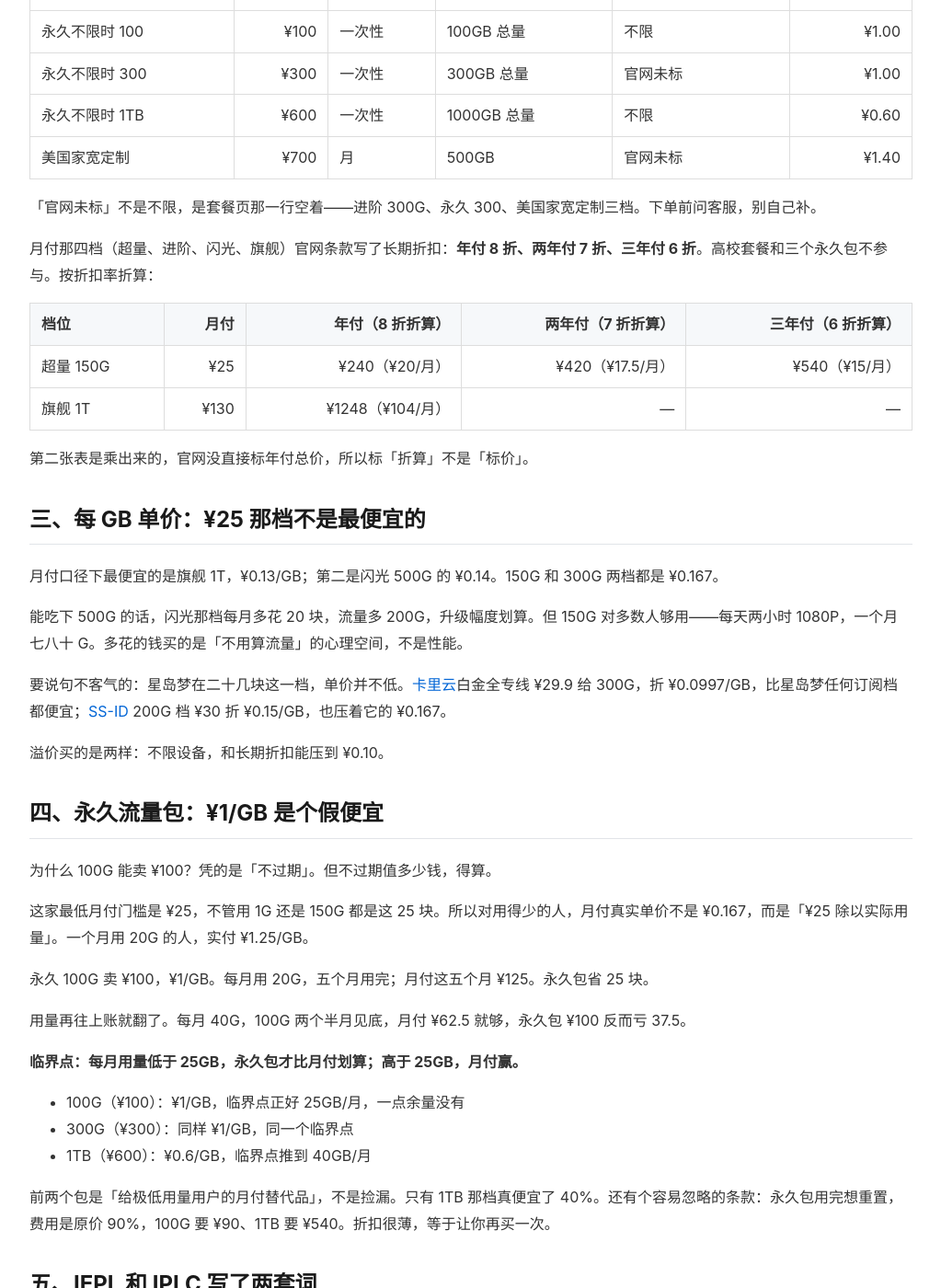
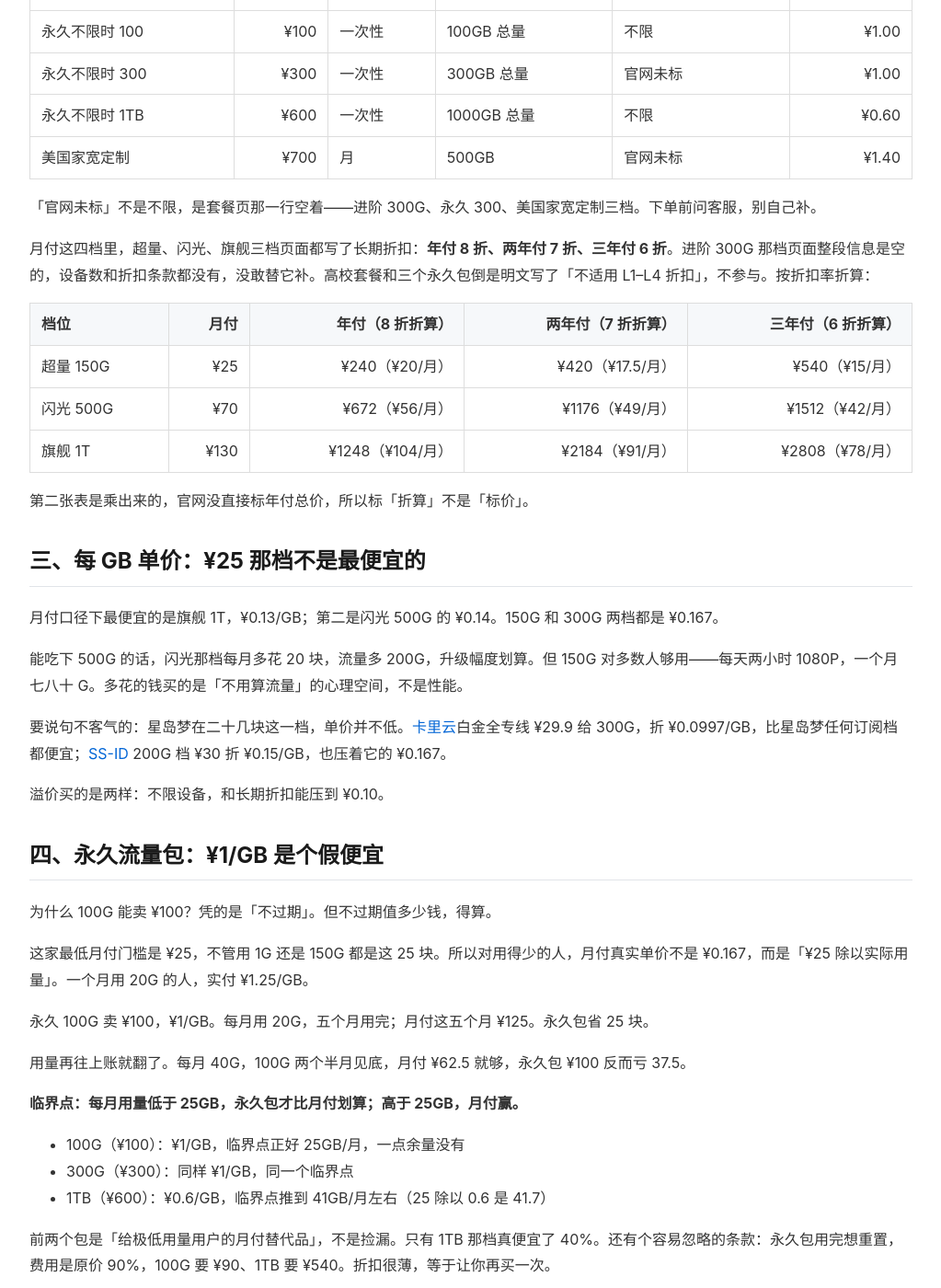
Before and after one commit to yezuofan/free-internet-guide, a Jekyll site: the page built from getting-started/xingdaomeng-review-2026.md, in a window 1280 px wide and 1400 px high, scrolled down 860 px. Shown: the whole window at 92% size, without its empty margins (128-1151 px from the left). Built offline with Jekyll 4.4.1, drawn with Linux system fonts in a browser that asks for light colours; our own code applies the rules of GitHub Pages for plain Markdown files.

Commit message:
QA fixes: correct discount tiers (进阶300G has no long-term discount), complete discount table, fix 1TB break-even to 41GB

```diff
--- a/getting-started/xingdaomeng-review-2026.md
+++ b/getting-started/xingdaomeng-review-2026.md
@@ -28,12 +28,13 @@
 
 「官网未标」不是不限，是套餐页那一行空着——进阶 300G、永久 300、美国家宽定制三档。下单前问客服，别自己补。
 
-月付那四档（超量、进阶、闪光、旗舰）官网条款写了长期折扣：**年付 8 折、两年付 7 折、三年付 6 折**。高校套餐和三个永久包不参与。按折扣率折算：
+月付这四档里，超量、闪光、旗舰三档页面都写了长期折扣：**年付 8 折、两年付 7 折、三年付 6 折**。进阶 300G 那档页面整段信息是空的，设备数和折扣条款都没有，没敢替它补。高校套餐和三个永久包倒是明文写了「不适用 L1–L4 折扣」，不参与。按折扣率折算：
 
 | 档位 | 月付 | 年付（8 折折算） | 两年付（7 折折算） | 三年付（6 折折算） |
 |:--|--:|--:|--:|--:|
 | 超量 150G | ¥25 | ¥240（¥20/月） | ¥420（¥17.5/月） | ¥540（¥15/月） |
-| 旗舰 1T | ¥130 | ¥1248（¥104/月） | — | — |
+| 闪光 500G | ¥70 | ¥672（¥56/月） | ¥1176（¥49/月） | ¥1512（¥42/月） |
+| 旗舰 1T | ¥130 | ¥1248（¥104/月） | ¥2184（¥91/月） | ¥2808（¥78/月） |
 
 第二张表是乘出来的，官网没直接标年付总价，所以标「折算」不是「标价」。
 
@@ -61,7 +62,7 @@
 
 - 100G（¥100）：¥1/GB，临界点正好 25GB/月，一点余量没有
 - 300G（¥300）：同样 ¥1/GB，同一个临界点
-- 1TB（¥600）：¥0.6/GB，临界点推到 40GB/月
+- 1TB（¥600）：¥0.6/GB，临界点推到 41GB/月左右（25 除以 0.6 是 41.7）
 
 前两个包是「给极低用量用户的月付替代品」，不是捡漏。只有 1TB 那档真便宜了 40%。还有个容易忽略的条款：永久包用完想重置，费用是原价 90%，100G 要 ¥90、1TB 要 ¥540。折扣很薄，等于让你再买一次。
 
```
